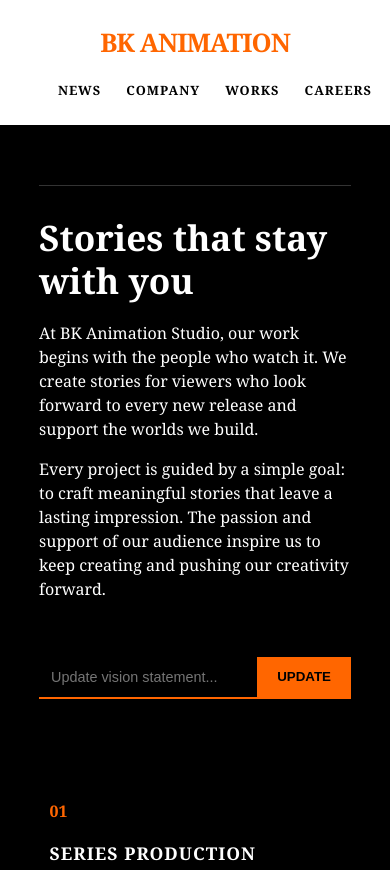
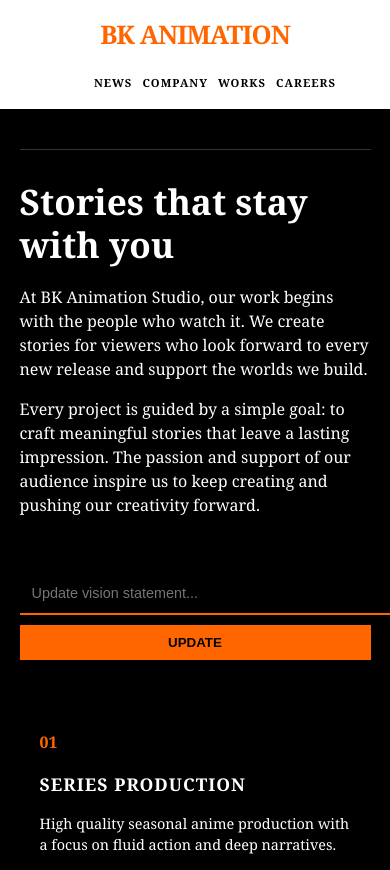
Before and after one commit to hientran20040303/Coding-Challenge-07, a plain HTML site: page index.html in a window 390 px wide. Shown: the top 870 px of the page. Drawn offline with Linux system fonts and the light colour scheme.

Commit message:
Update mobile responsiveness (2)

```diff
--- a/style.css
+++ b/style.css
@@ -165,7 +165,56 @@ footer {
 
 /* Mobile responsive*/
 @media (max-width: 768px) {
-    header { flex-direction: column; gap: 15px; }
-    .vision-container { flex-direction: column; }
-    .vision-label { writing-mode: horizontal-tb; border-right: none; border-bottom: 1px solid var(--orange); }
+    header {
+        flex-direction: column;
+        padding: 1rem;
+        text-align: center;
+    }
+
+    nav ul {
+        margin-top: 15px;
+        gap: 15px;
+    }
+
+    #cta-headline {
+        font-size: 2.2rem;
+    }
+
+    .hero {
+        padding: 40px 5%;
+    }
+
+    .search-section {
+        padding: 0 5% 40px 5%;
+    }
 }
+
+@media (max-width: 480px) {
+    nav ul {
+        gap: 10px;
+    }
+
+    nav a {
+        font-size: 0.7rem;
+    }
+
+    .search-container {
+        flex-direction: column;
+        border-bottom: none;
+    }
+
+    #cta-input {
+        border-bottom: 2px solid var(--orange);
+        margin-bottom: 10px;
+        width: 100%;
+    }
+
+    #update-btn {
+        width: 100%;
+        padding: 10px;
+    }
+
+    .service {
+        padding: 30px 20px;
+    }
+}
```
